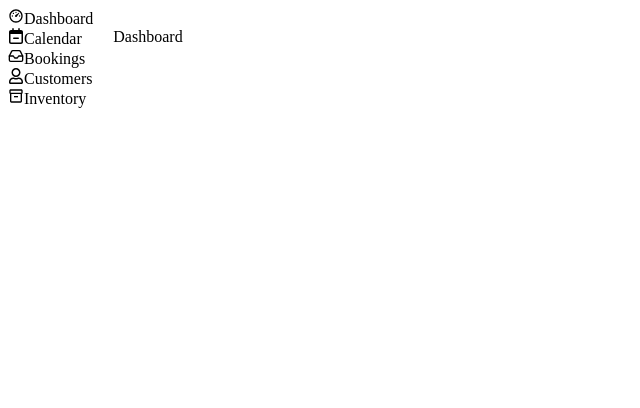
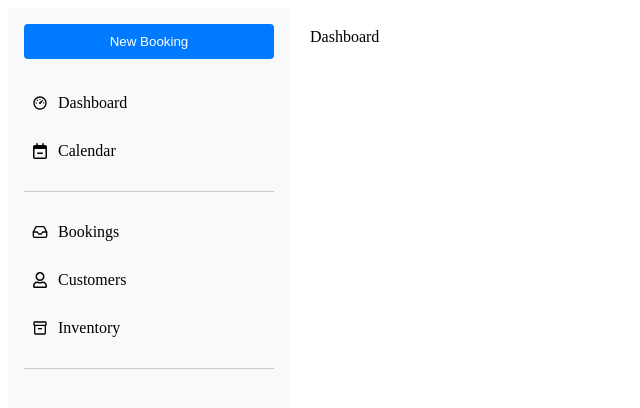
Before and after one commit to ForeverPlat/rental-software, a React (Vite) app in the folder frontend/: page / in a window 1280 px wide. Shown: the top 408 px of the page, without its empty margins (0-640 px from the left). Built offline with nearby package versions, Linux system fonts and the light colour scheme.

Commit message:
syled sidebar, added more endpoints, worked on bookings page

```diff
--- a/frontend/src/App.jsx
+++ b/frontend/src/App.jsx
@@ -3,7 +3,7 @@ import { BrowserRouter as Router, Routes, Route } from 'react-router-dom';
 
 import Layout from './Layout';
 
-import Sidebar from './components/Sidebar';
+import Sidebar from './components/Sidebar/Sidebar';
 
 import Signup from './features/auth/Signup'
 import Login from './features/auth/Login'
--- a/frontend/src/Layout.jsx
+++ b/frontend/src/Layout.jsx
@@ -1,7 +1,7 @@
 import React from 'react'
 import { Outlet } from 'react-router-dom'
 
-import Sidebar from './components/Sidebar'
+import Sidebar from './components/Sidebar/Sidebar'
 
 const Layout = () => {
   return (
--- /dev/null
+++ b/frontend/src/components/BookingsTable/BookingRow.jsx
@@ -0,0 +1,56 @@
+import React, { useState, useEffect } from 'react'
+
+const BookingRow = () => {
+
+    const [bookings, setBookings] = useState();
+    const [isLoading, setIsLoading] = useState(true);
+
+    useEffect(() => {
+        const getCustomers = async () => {
+            try {
+                setIsLoading(true);
+                // const apiUrl = process.env.REACT_APP_API_URL || 'http://localhost:2000';
+                const apiUrl = 'http://localhost:2000';
+                const res = await fetch(`${apiUrl}/api/bookings`);
+
+                if (!res.ok) {
+                    throw new Error(`Failed to fetch bookings: ${res.status}`)
+                }
+
+                const result = await res.json();
+
+                setBookings(result.data);
+
+            } catch (error) {
+                console.error('Error fetching metrics: ', error);
+            } finally {
+                setIsLoading(false);
+            }
+        }
+
+        getCustomers();
+    }, [])
+
+    if(isLoading) {
+        return <div style={{ textAlign: 'center' }}>Loading bookings...</div>
+    }
+
+    // const { status, startDate, endDate, payment } = bookings;
+
+  return (
+    <div>
+
+        {
+            bookings.map(({ id, status, startDate, endDate, payment }) => (
+                <div key={ id }>
+                    {status},
+                    {startDate}
+                </div>
+            ))
+        }
+
+    </div>
+  )
+}
+
+export default BookingRow
--- a/frontend/src/components/MetricCard.jsx
+++ b/frontend/src/components/MetricCard.jsx
@@ -2,9 +2,21 @@ import React from 'react'
 
 const MetricCard = ({ label, value }) => {
   return (
-    <div>
-        <h3>{ label }</h3>
-        <span>{ value }</span>
+    <div style={{
+      border: '1px solid #ddd',
+      borderRadius: '8px',
+      padding: '1rem',
+      minWidth: '120px',
+      textAlign: 'left',
+      fontFamily: 'sans-serif',
+      flex: '1'
+     }}>
+        <h3 style={{ margin: 0, fontSize: '1rem', fontWeight: 500 }}>
+          { label }
+        </h3>
+        <span style={{ fontSize: '1.25rem', fontWeight: 'bold' }}>
+          { value }
+        </span>
     </div>
   )
 }
--- a/frontend/src/components/MetricsSummary.jsx
+++ b/frontend/src/components/MetricsSummary.jsx
@@ -10,26 +10,49 @@ const MetricsSummary = () => {
         due: 0
     });
 
+    const [isLoading, setIsLoading] = useState(true);
+    const [error, setError] = useState(null);
+
     useEffect(() => {
         const getMetrics = async () => {
             try {
-                const res = await fetch('http://localhost:2000/bookings/metrics');
+                setIsLoading(true);
+                // const apiUrl = process.env.REACT_APP_API_URL || 'http://localhost:2000';
+                const apiUrl = 'http://localhost:2000';
+                const res = await fetch(`${apiUrl}/api/bookings/metrics`);
+
+                if (!res.ok) {
+                    throw new Error(`Failed to fetch metrics: ${res.status}`);
+                }
+
                 const result = await res.json();
+                const { bookings, items, revenue, due } = result.data;
 
-                setMetrics(result.data);
+                setMetrics({
+                    bookings,
+                    items,
+                    revenue,
+                    due
+                });
 
             } catch (error) {
                 console.error('Error fetching metrics: ', error);
+            } finally {
+                setIsLoading(false);
             }
         }
 
         getMetrics();
     }, []);
 
+    if(isLoading) {
+        return <div style={{ textAlign: 'center' }}>Loading metrics...</div>
+    }
+
     const { bookings, items, revenue, due } = metrics;
 
   return (
-    <div>
+    <div style={{ display: 'flex', gap: '1rem', width: '100%' }}>
         <MetricCard label='Bookings' value={bookings} />
         <MetricCard label='Items ordered' value={items} />
         <MetricCard label='Revenue' value={revenue} />
--- a/frontend/src/components/Sidebar.jsx
+++ /dev/null
@@ -1,34 +0,0 @@
-import React from 'react'
-import { useNavigate } from 'react-router-dom';
-
-import { RiDashboard3Line } from "react-icons/ri";
-import { FaRegCalendarMinus } from "react-icons/fa6";
-import { LuInbox } from "react-icons/lu";
-import { FaRegUser } from "react-icons/fa";
-import { MdOutlineInventory2 } from "react-icons/md";
-
-const sidebarItems = [
-    { name: "Dashboard", path: "/dashboard", icon: <RiDashboard3Line /> },
-    { name: "Calendar", path: "/calendar", icon: <FaRegCalendarMinus /> },
-    { name: "Bookings", path: "/bookings", icon: <LuInbox /> },
-    { name: "Customers", path: "/customers", icon: <FaRegUser /> },
-    { name: "Inventory", path: "/inventory", icon: <MdOutlineInventory2 /> }
-]
-
-
-const Sidebar = () => {
-
-  const navigate = useNavigate();
-
-  return (
-    <nav>
-      {
-        sidebarItems.map(({ name, path, icon }) => (
-          <div key={path} onClick={() => navigate(path)}>{icon}{name}</div>
-        ))
-      }
-    </nav>
-  )
-}
-
-export default Sidebar
--- /dev/null
+++ b/frontend/src/components/Sidebar/Sidebar.css
@@ -0,0 +1,50 @@
+.sidebar {
+  width: 250px;
+  height: 100vh;
+  background-color: #f8f9fa;
+  padding: 16px;
+  display: flex;
+  flex-direction: column;
+}
+
+.new-booking-btn {
+  margin-bottom: 20px;
+  background-color: #007bff;
+  color: white;
+  border: none;
+  padding: 10px 14px;
+  border-radius: 4px;
+  cursor: pointer;
+}
+
+.new-booking-btn:hover {
+  background-color: #0056b3;
+}
+
+.sidebar-group {
+  display: flex;
+  flex-direction: column;
+  gap: 8px;
+}
+
+.sidebar-item {
+  display: flex;
+  align-items: center;
+  gap: 10px;
+  margin-top: 7px;
+  margin-bottom: 7px;
+  padding: 8px;
+  border-radius: 4px;
+  cursor: pointer;
+  transition: background-color 0.2s;
+}
+
+.sidebar-item:hover {
+  background-color: #e2e6ea;
+}
+
+.sidebar-divider {
+  margin: 16px 0;
+  border: none;
+  border-top: 1px solid #ccc;
+}
--- /dev/null
+++ b/frontend/src/components/Sidebar/Sidebar.jsx
@@ -0,0 +1,60 @@
+import React from 'react'
+import './Sidebar.css'
+import { useNavigate } from 'react-router-dom';
+
+import { RiDashboard3Line } from "react-icons/ri";
+import { FaRegCalendarMinus } from "react-icons/fa6";
+import { LuInbox } from "react-icons/lu";
+import { FaRegUser } from "react-icons/fa";
+import { MdOutlineInventory2 } from "react-icons/md";
+
+const topItems = [
+  { name: "Dashboard", path: "/dashboard", icon: <RiDashboard3Line /> },
+  { name: "Calendar", path: "/calendar", icon: <FaRegCalendarMinus /> },
+];
+
+const bottomItems = [
+  { name: "Bookings", path: "/bookings", icon: <LuInbox /> },
+  { name: "Customers", path: "/customers", icon: <FaRegUser /> },
+  { name: "Inventory", path: "/inventory", icon: <MdOutlineInventory2 /> }
+];
+
+
+const Sidebar = () => {
+
+  const navigate = useNavigate();
+
+  return (
+    <nav className='sidebar' style={Sidebar.css}>
+      <button className='new-booking-btn'>New Booking</button>
+
+      {/* top group */}
+
+      {
+        topItems.map(({ name, path, icon }) => (
+          <div className='sidebar-item' key={path} onClick={() => navigate(path)}>
+            {icon}
+            {name}
+          </div>
+        ))
+      }
+
+      <hr className='sidebar-divider' />
+
+      {/* bottom group */}
+      {
+        bottomItems.map(({ name, path, icon }) => (
+          <div className='sidebar-item' key={path} onClick={() => navigate(path)}>
+            {icon}
+            {name}
+          </div>
+        ))
+      }
+
+      <hr className='sidebar-divider' />
+
+    </nav>
+  )
+}
+
+export default Sidebar
--- a/frontend/src/features/Bookings.jsx
+++ b/frontend/src/features/Bookings.jsx
@@ -1,9 +1,12 @@
 import React from 'react'
+import MetricsSummary from '../components/MetricsSummary'
+import BookingRow from '../components/BookingsTable/BookingRow'
 
 const Bookings = () => {
   return (
-    <div>
-
+    <div style={{ flexGrow: 1, padding: '20px' }}>
+        <MetricsSummary />
+        <BookingRow />
     </div>
   )
 }
```
Also changed, not shown: frontend/src/components/BookingsTable/TableHeader.jsx (added), 2 other files (tests, documents, lock files or other folders).
